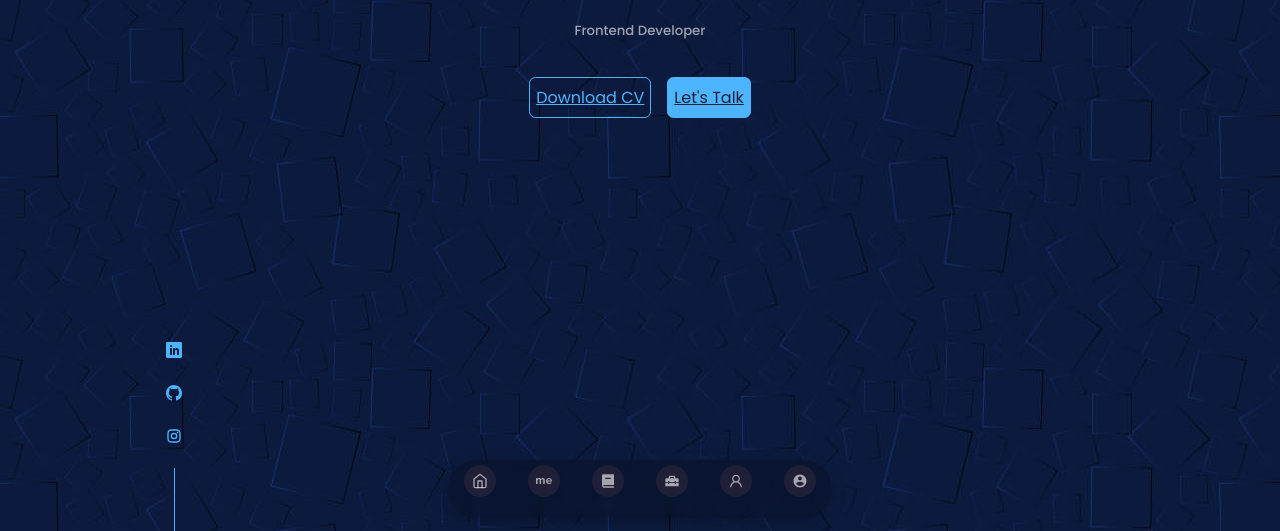
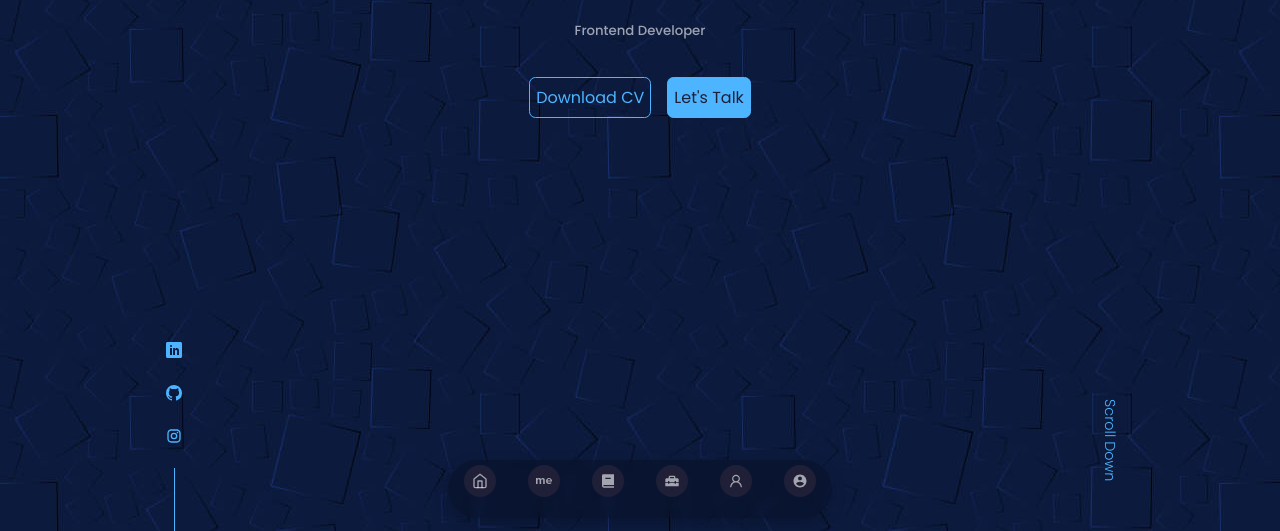
Before and after one commit to Sahil-2309/Portfolio-Main, a React (Create React App) app: page / in a window 1280 px wide. Shown: the part 266-797 px from the top of the page. Built offline with nearby package versions, Linux system fonts and the light colour scheme; a web font is replaced by a local one.

Commit message:
deployable

```diff
--- a/src/components/header/Header.css
+++ b/src/components/header/Header.css
@@ -29,6 +29,14 @@
   height: 10rem;
   background: var(--color-primary);
 }
+.scroll__down {
+  position: absolute;
+  right: -2.3rem;
+  bottom: 14rem;
+  transform: rotate(90deg);
+  font-weight: 300;
+  font-size: 0.9rem;
+}
 @media screen and (max-width: 1024px) {
   header {
     height: 68vh;
--- a/src/components/header/Header.jsx
+++ b/src/components/header/Header.jsx
@@ -12,6 +12,9 @@
           <h5 className='text-light'>Frontend Developer</h5>
           <CTA />
           <Socials />
+          <a href='#contact' className='scroll__down'>
+            Scroll Down
+          </a>
         </div>
       </header>
     </>
--- a/src/components/services/services.css
+++ b/src/components/services/services.css
@@ -16,6 +16,7 @@
   border-color: var(--color-primary);
   transform: scale(1.035);
   box-shadow: 0 5px 9px rgba(0, 0, 0, 0.11), 0 5px 18px #00ffff;
+  transition: var(--transition);
 }
 .services__head {
   background: var(--color-primary);
--- a/src/index.css
+++ b/src/index.css
@@ -56,13 +56,13 @@
 a {
   color: var(--color-primary);
   transition: var(--transition);
+  text-decoration: none;
 }
 a:hover {
   color: var(--color-white);
 }
 .btn {
-  width: max-content;
-  /* width: fit-content; */
+  width: fit-content;
   display: inline-block;
   margin-top: 12px;
   color: var(--color-primary);
@@ -92,7 +92,6 @@
   }
   section {
     margin-top: 6rem;
-    /* height: 100vh; */
   }
 }
 @media screen and (max-width: 600px) {
```
